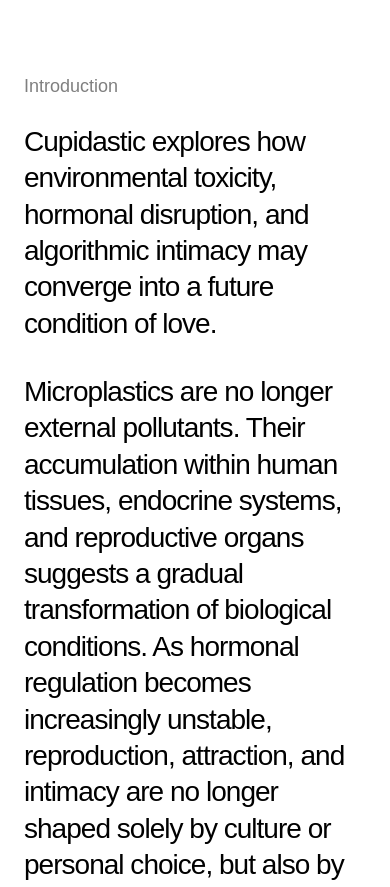
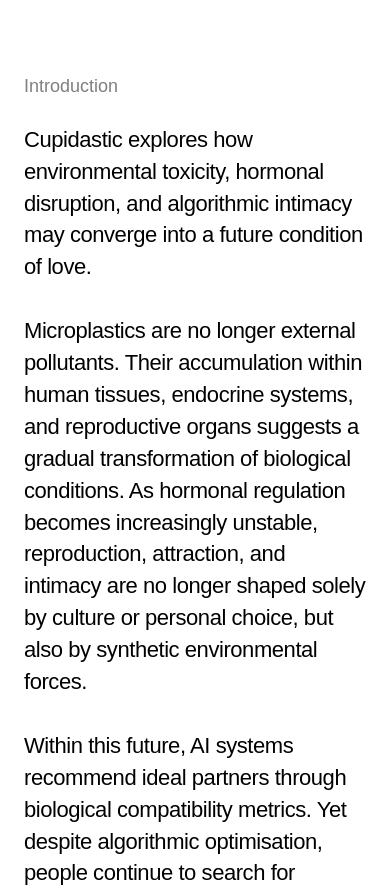
Before and after one commit to hannapoky-arch/parkhanna_portfolio, a Next.js app: page /projects/cupidastic in a window 390 px wide. Shown: the part 820-1707 px from the top of the page. Built offline with nearby package versions, Linux system fonts and the light colour scheme.

Commit message:
mobile-projects text changed

```diff
--- a/app/projects/[slug]/page.tsx
+++ b/app/projects/[slug]/page.tsx
@@ -360,7 +360,15 @@ if (pairMatch) {
                       return (
                       <p
                         key={paragraph}
-                          className="text-[28px] leading-[1.3] tracking-[-0.035em] text-black md:text-[30px]"
+                        className="
+                          text-[22px]
+                          leading-[1.45]
+                          tracking-[-0.02em]
+                          text-black
+                          md:text-[30px]
+                          md:leading-[1.3]
+                          md:tracking-[-0.035em]
+                        "
                       >
                         {paragraph}
                       </p>
```
Lines whose indentation alone changed are shown as unchanged.
